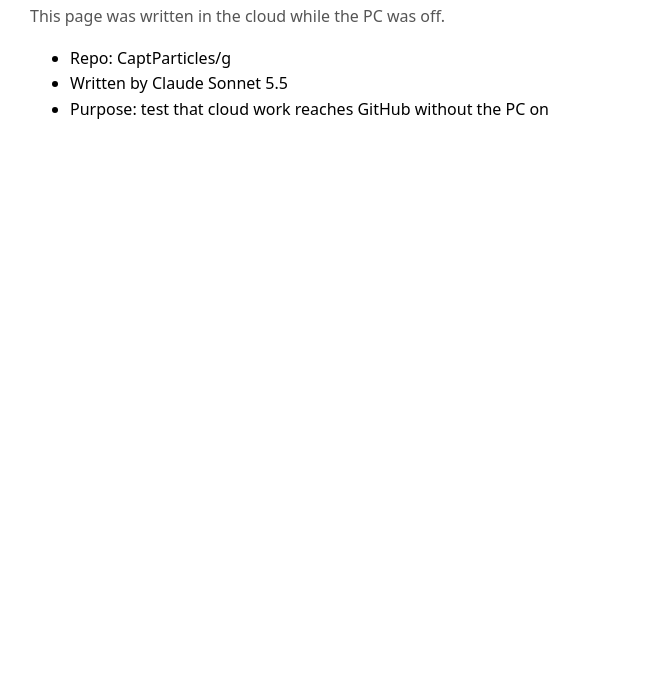
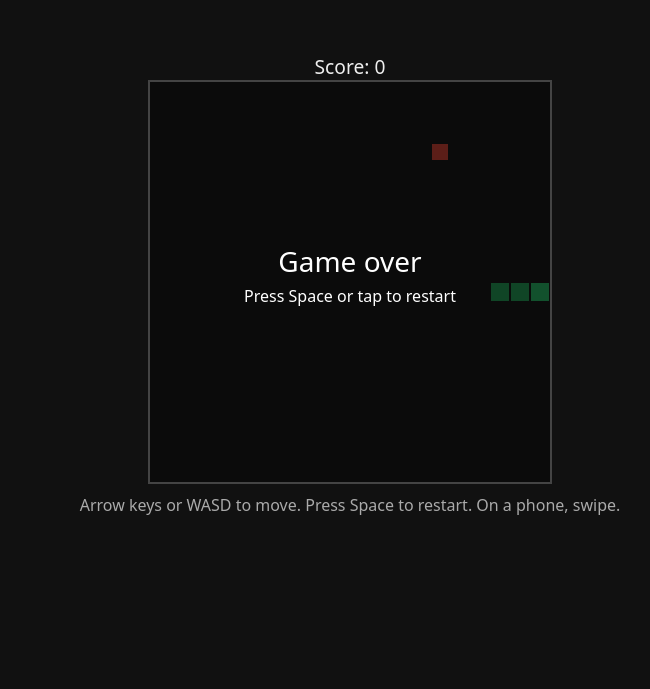
Before and after one commit to CaptParticles/g, a plain HTML site: page index.html in a window 1280 px wide. Shown: the part 111-800 px from the top of the page, without its empty margins (290-940 px from the left). Drawn offline with Linux system fonts and the light colour scheme.

Commit message:
Add simple Snake game in index.html
Co-Authored-By: Claude Sonnet 5.5 <noreply@anthropic.com>
Claude-Session: https://claude.ai/code/session_019jDLaxjPymRfW9b2t184oS

```diff
--- a/index.html
+++ b/index.html
@@ -3,20 +3,112 @@
 <head>
   <meta charset="UTF-8">
   <meta name="viewport" content="width=device-width, initial-scale=1.0">
-  <title>Test Page</title>
+  <title>Snake</title>
   <style>
-    body { font-family: system-ui, sans-serif; max-width: 40rem; margin: 3rem auto; padding: 0 1rem; line-height: 1.6; }
-    h1 { margin-bottom: 0.25rem; }
-    .note { color: #555; }
+    body { margin: 0; min-height: 100vh; display: flex; flex-direction: column; align-items: center; justify-content: center; background: #111; color: #eee; font-family: system-ui, sans-serif; }
+    canvas { background: #1b1b1b; border: 2px solid #444; max-width: 95vw; touch-action: none; }
+    p { margin: 0.6rem 0; color: #aaa; }
+    #score { font-size: 1.2rem; color: #eee; }
   </style>
 </head>
 <body>
-  <h1>Hello from Claude</h1>
-  <p class="note">This page was written in the cloud while the PC was off.</p>
-  <ul>
-    <li>Repo: CaptParticles/g</li>
-    <li>Written by Claude Sonnet 5.5</li>
-    <li>Purpose: test that cloud work reaches GitHub without the PC on</li>
-  </ul>
+  <div id="score">Score: 0</div>
+  <canvas id="game" width="400" height="400"></canvas>
+  <p>Arrow keys or WASD to move. Press Space to restart. On a phone, swipe.</p>
+  <script>
+    const canvas = document.getElementById('game');
+    const ctx = canvas.getContext('2d');
+    const scoreEl = document.getElementById('score');
+    const SIZE = 20, CELLS = canvas.width / SIZE;
+    let snake, dir, nextDir, food, score, alive, timer;
+
+    function reset() {
+      snake = [{ x: 10, y: 10 }, { x: 9, y: 10 }, { x: 8, y: 10 }];
+      dir = nextDir = { x: 1, y: 0 };
+      score = 0; alive = true;
+      scoreEl.textContent = 'Score: 0';
+      placeFood();
+      clearInterval(timer);
+      timer = setInterval(step, 110);
+    }
+
+    function placeFood() {
+      do {
+        food = { x: Math.floor(Math.random() * CELLS), y: Math.floor(Math.random() * CELLS) };
+      } while (snake.some(s => s.x === food.x && s.y === food.y));
+    }
+
+    function step() {
+      if (!alive) return;
+      dir = nextDir;
+      const head = { x: snake[0].x + dir.x, y: snake[0].y + dir.y };
+      const hitWall = head.x < 0 || head.y < 0 || head.x >= CELLS || head.y >= CELLS;
+      const hitSelf = snake.some(s => s.x === head.x && s.y === head.y);
+      if (hitWall || hitSelf) { alive = false; draw(); return; }
+      snake.unshift(head);
+      if (head.x === food.x && head.y === food.y) {
+        score++;
+        scoreEl.textContent = 'Score: ' + score;
+        placeFood();
+      } else {
+        snake.pop();
+      }
+      draw();
+    }
+
+    function draw() {
+      ctx.fillStyle = '#1b1b1b';
+      ctx.fillRect(0, 0, canvas.width, canvas.height);
+      ctx.fillStyle = '#e74c3c';
+      ctx.fillRect(food.x * SIZE + 2, food.y * SIZE + 2, SIZE - 4, SIZE - 4);
+      snake.forEach((s, i) => {
+        ctx.fillStyle = i === 0 ? '#2ecc71' : '#27ae60';
+        ctx.fillRect(s.x * SIZE + 1, s.y * SIZE + 1, SIZE - 2, SIZE - 2);
+      });
+      if (!alive) {
+        ctx.fillStyle = 'rgba(0,0,0,0.6)';
+        ctx.fillRect(0, 0, canvas.width, canvas.height);
+        ctx.fillStyle = '#fff';
+        ctx.font = '28px system-ui';
+        ctx.textAlign = 'center';
+        ctx.fillText('Game over', canvas.width / 2, canvas.height / 2 - 10);
+        ctx.font = '16px system-ui';
+        ctx.fillText('Press Space or tap to restart', canvas.width / 2, canvas.height / 2 + 20);
+      }
+    }
+
+    function turn(x, y) {
+      if (x === -dir.x && y === -dir.y) return; // no reversing
+      nextDir = { x, y };
+    }
+
+    document.addEventListener('keydown', e => {
+      const k = e.key.toLowerCase();
+      if (k === 'arrowup' || k === 'w') turn(0, -1);
+      else if (k === 'arrowdown' || k === 's') turn(0, 1);
+      else if (k === 'arrowleft' || k === 'a') turn(-1, 0);
+      else if (k === 'arrowright' || k === 'd') turn(1, 0);
+      else if (k === ' ') reset();
+      if (k.startsWith('arrow') || k === ' ') e.preventDefault();
+    });
+
+    let touchStart = null;
+    canvas.addEventListener('touchstart', e => {
+      touchStart = { x: e.touches[0].clientX, y: e.touches[0].clientY };
+      if (!alive) reset();
+    });
+    canvas.addEventListener('touchend', e => {
+      if (!touchStart) return;
+      const dx = e.changedTouches[0].clientX - touchStart.x;
+      const dy = e.changedTouches[0].clientY - touchStart.y;
+      if (Math.abs(dx) > Math.abs(dy)) turn(dx > 0 ? 1 : -1, 0);
+      else turn(0, dy > 0 ? 1 : -1);
+      touchStart = null;
+    });
+    canvas.addEventListener('click', () => { if (!alive) reset(); });
+
+    reset();
+    draw();
+  </script>
 </body>
 </html>
```
